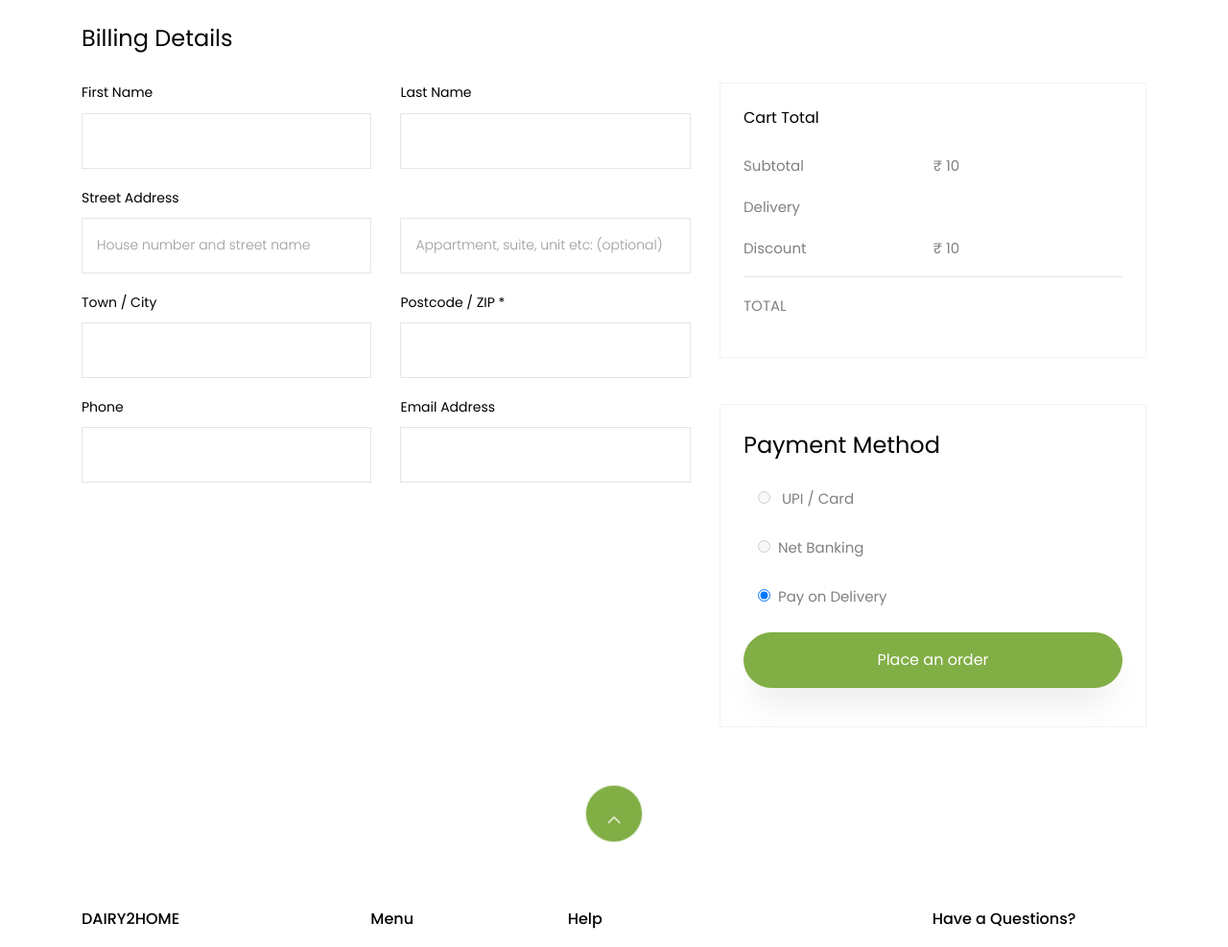
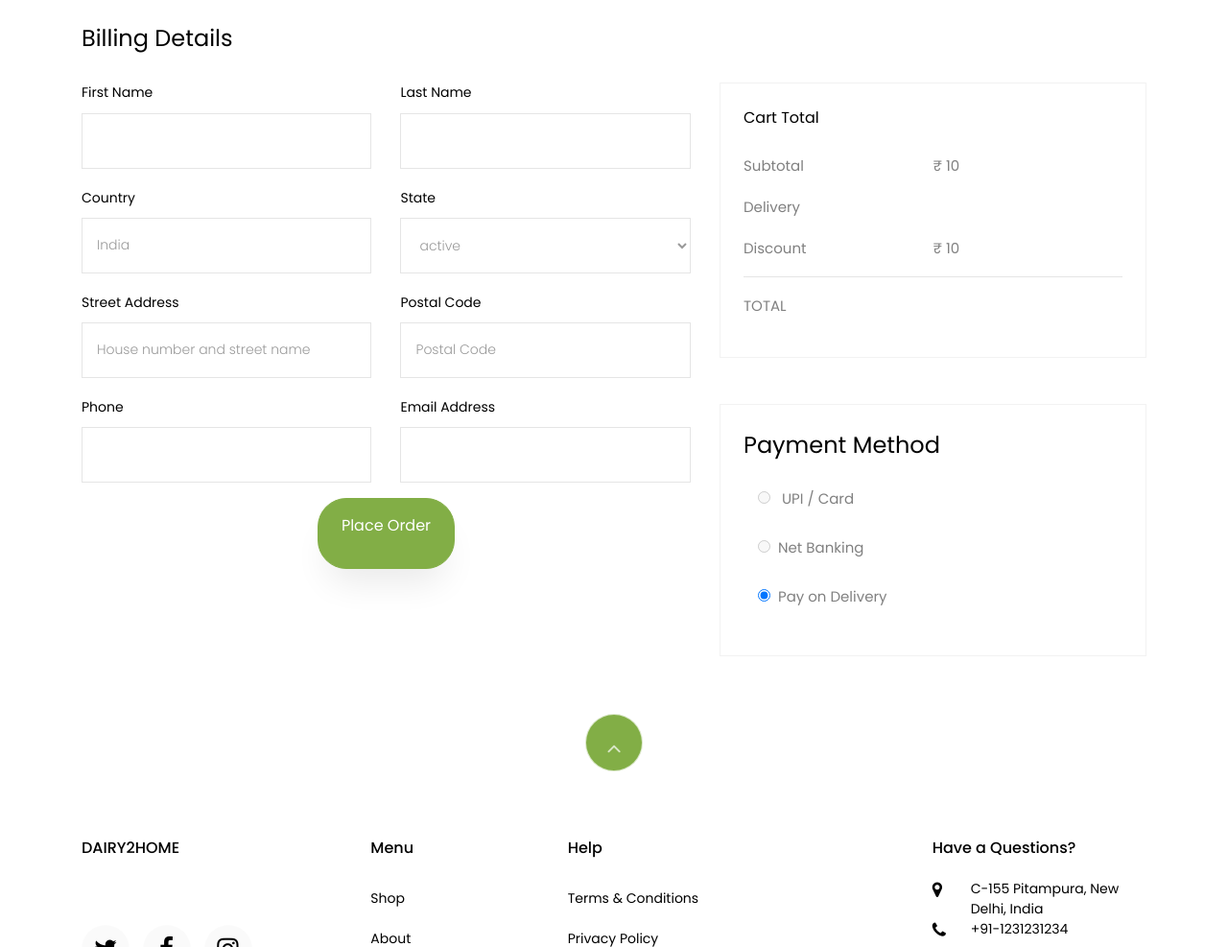
Before and after one commit to rohit-and-rochak/ecommerce-project, a Django app: template ecommerce/web/templates/checkout.html in a window 1280 px wide. Shown: the part 270-1257 px from the top of the page at 96% size. Run offline with Django 3.2, Linux system fonts and the light colour scheme; the template is opened without the code that fills it: most values are stand-ins (such as "Sample title", 1, 10 or a date in 2020); some libraries are stand-ins or nearby versions; some web fonts are replaced.

Commit message:
Feature/create order (#19)
* disable add to cart button if user is not authenticated

* add separte css for account templates

* create order final commit

```diff
--- a/ecommerce/web/templates/account/signup.html
+++ b/ecommerce/web/templates/account/signup.html
@@ -4,7 +4,7 @@
 {% load account socialaccount %}
 
 {% block custom_css %}
-
+  <link rel="stylesheet" href="{% static 'css/account.css'%}">
 {% endblock %}
 
 {% block content %}
--- a/ecommerce/web/templates/checkout.html
+++ b/ecommerce/web/templates/checkout.html
@@ -17,19 +17,19 @@
 	<div class="container">
 		<div class="row justify-content-center">
 			<div class="col-xl-7 ftco-animate">
-				<form action="#" class="billing-form">
+				<form id="billing-form" class="billing-form" method="post">
 					<h3 class="mb-4 billing-heading">Billing Details</h3>
 					<div class="row align-items-end">
 						<div class="col-md-6">
 							<div class="form-group">
-								<label for="firstname">First Name</label>
-								<input type="text" class="form-control" placeholder="" value="{{ request.user.first_name }}">
+								<label for="first_name">First Name</label>
+								<input name="first_name" type="text" class="form-control" placeholder="" value="{{ request.user.first_name }}" required>
 							</div>
 						</div>
 						<div class="col-md-6">
 							<div class="form-group">
-								<label for="lastname">Last Name</label>
-								<input type="text" class="form-control" placeholder="{{ request.user.last_name }}">
+								<label for="last_name">Last Name</label>
+								<input name="last_name" type="text" class="form-control" placeholder="{{ request.user.last_name }}">
 							</div>
 						</div>
 						<div class="w-100"></div>
@@ -39,43 +39,48 @@
 						<!-- feature to add/select multiple addresses -->
 						<div class="col-md-6">
 							<div class="form-group">
-								<label for="streetaddress">Street Address</label>
-								<input type="text" class="form-control" placeholder="House number and street name">
+								<label for="country">Country</label>
+								<input name="country" type="text" class="form-control" value="India" readonly>
 							</div>
 						</div>
 						<div class="col-md-6">
 							<div class="form-group">
-								<input type="text" class="form-control"
-									placeholder="Appartment, suite, unit etc: (optional)">
-							</div>
-						</div>
-						<div class="w-100"></div>
-						<div class="col-md-6">
-							<div class="form-group">
-								<label for="towncity">Town / City</label>
-								<input type="text" class="form-control" placeholder="">
+								<label for="state">State</label>
+								<select name="state" class="form-control" required>
+									{% for code, state in states.items %}
+										<option value="{{ code }}">{{ state }}</option>
+									{% endfor %}
+								</select>
 							</div>
 						</div>
 						<div class="col-md-6">
 							<div class="form-group">
-								<label for="postcodezip">Postcode / ZIP *</label>
-								<input type="text" class="form-control" placeholder="">
+								<label for="raw-address">Street Address</label>
+								<input name="raw-address" type="text" class="form-control" placeholder="House number and street name" required>
+							</div>
+						</div>
+						<div class="col-md-6">
+							<div class="form-group">
+								<label for="postcode">Postal Code</label>
+								<input name="postcode" type="number" min="100000" max="999999" class="form-control" placeholder="Postal Code" required>
 							</div>
 						</div>
 						<div class="w-100"></div>
 						<div class="col-md-6">
 							<div class="form-group">
 								<label for="phone">Phone</label>
-								<input type="text" class="form-control" placeholder="">
+								<input name="phone" type="number" min="1000000000" max="9999999999" class="form-control" value="{{ request.user.phone }}" required>
 							</div>
 						</div>
 						<div class="col-md-6">
 							<div class="form-group">
-								<label for="emailaddress">Email Address</label>
-								<input type="text" class="form-control" placeholder="">
+								<label for="email">Email Address</label>
+								<input name="email" type="text" class="form-control" value="{{ request.user.email }}" required>
 							</div>
 						</div>
-						<div class="w-100"></div>
+						<div class="col-12 text-center">
+							<p><button type="submit" class="btn btn-primary py-3 px-4">Place Order</a></p>
+						</div>
 					</div>
 				</form><!-- END -->
 			</div>
@@ -127,7 +132,6 @@
 									</div>
 								</div>
 							</div>
-							<p><a href="#" class="btn btn-primary py-3 px-4">Place an order</a></p>
 						</div>
 					</div>
 				</div>
@@ -169,5 +173,23 @@
 			}
 		}
 	}
+
+	$('#billing-form').off().on('submit', function(e){
+		e.preventDefault();
+		const form = $(this).serializeArray();
+		const token = "{{ csrf_token }}";
+		let data = [];
+		for(const ob of form){
+			data[ob.name] = ob.value;
+        }
+		ajax_request('POST', '{% url "place-order" %}', data, token).done(function(res){
+			alert('Placed Order');
+			location.reload();
+		}).fail(function(data){
+			const response = data.responseJSON;
+			$('body').scrollTop(0);
+			show_error_message(response['error']);
+		});
+	});
 </script>
 {% endblock %}
--- a/ecommerce/web/templates/product.html
+++ b/ecommerce/web/templates/product.html
@@ -58,7 +58,11 @@
 							{% endif %}
 					</div>
 				</div>
-				<p id="add-to-cart"><a href="#" class="btn btn-black py-3 px-5"><span>Add to Cart</span></a></p>
+				{% if request.user.is_authenticated %}
+					<p id="add-to-cart"><a href="#" class="btn btn-black py-3 px-5"><span>Add to Cart</span></a></p>
+				{% else %}
+					<p><a href="/login" class="btn btn-black py-3 px-5"><span>Login to Add</span></a></p>
+				{% endif %}
 			</div>
 		</div>
 	</div>
--- a/ecommerce/web/urls.py
+++ b/ecommerce/web/urls.py
@@ -16,4 +16,5 @@
     path('change-quantity/', cart.change_quantity, name="change-quantity"),
     path('add_to_cart/', cart.add_to_cart, name="add-to-cart"),
     path('remove_from_cart/', cart.remove_from_cart, name="remove-from-cart"),
+    path('place_order/', cart.place_order, name='place-order'),
 ]
```
Also changed, not shown: ecommerce/store/models/order.py (+4 -4 lines), ecommerce/web/static/css/account.css (added, +23 -0 lines), ecommerce/web/views/cart.py (+35 -4 lines), ecommerce/store/migrations/0016_alter_order_delievery.py (added), ecommerce/store/migrations/0017_auto_20211203_1600.py (added), ecommerce/web/static/media/items/amul-butter-100gm.jpg (added), ecommerce/web/static/media/items/amul-cheese-spread-plain.jpg (added), ecommerce/web/static/media/items/amul-full-cream-milk-1l.jpg (added), ecommerce/web/static/media/items/amul-ghee-carton.jpg (added), ecommerce/web/static/media/items/amul-malai-fresh-paneer-200gm.jpg (added), ecommerce/web/static/media/items/apples.png (added), ecommerce/web/static/media/items/britannia-atta-bread-400gm.jpg (added), ecommerce/web/static/media/items/english-oven-bun-burger.jpg (added), ecommerce/web/static/media/items/fortune-mustard-oil-1l.jpg (added), 2 more files.
